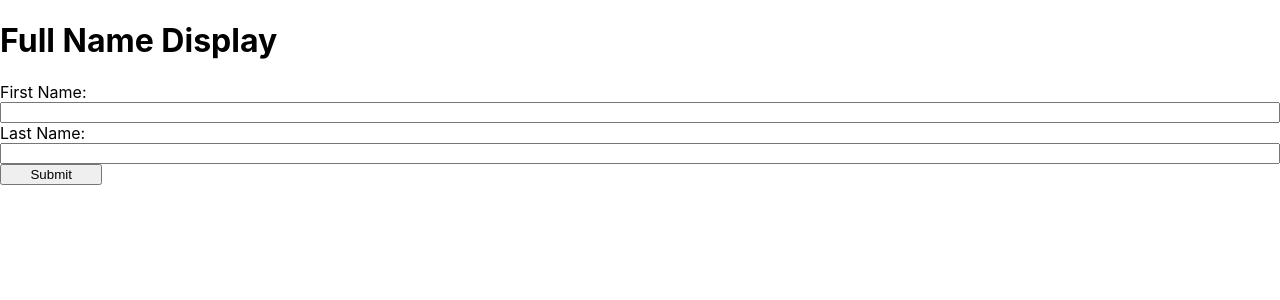
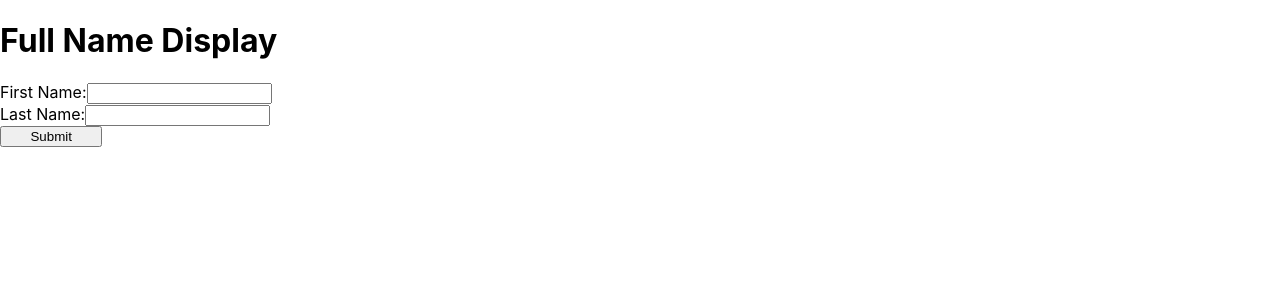
Before and after one commit to himakshis52/DisplayName, a React (Create React App) app: page / in a window 1280 px wide. Shown: the top 300 px of the page. Built offline with nearby package versions, Linux system fonts and the light colour scheme.

Commit message:
Modified form element

```diff
--- a/src/DisplayName.jsx
+++ b/src/DisplayName.jsx
@@ -14,7 +14,11 @@ const DisplayName = () => {
 
         e.preventDefault();
 
-        setSubmit(true)
+        if(firstname.trim() !== "" && lastname.trim() !== ""){
+            setSubmit(true);
+        }
+
+
 
     }
 
@@ -25,23 +29,23 @@ const DisplayName = () => {
                 onSubmit={handleSubmit}
                 style={{ display: "flex", flexDirection:"column"}}
                >
+                <div>
                 <label htmlFor="firstname">
                     First Name:
                     </label>
 
                     <input type="text" required={true} id="firstname"
                         onChange={(e) => setFirstname(e.target.value)}/>
+                </div>
 
-
-
-
+                <div>
                     <label htmlFor="lastname">
 
                         Last Name:
                     </label>
                     <input type="text" value={lastname} required={true} id="lastname"
                     onChange={(e) => setLastname(e.target.value)}/>
-
+                </div>
 
                 <button
                     style={{ width: "8%"}}
@@ -50,16 +54,18 @@ const DisplayName = () => {
                         Submit
                 </button>
 
+            </form>
+
                 {
                     submit && (
-                            <div>
+
                         <h4>Full Name: {firstname} {lastname}</h4>
-                            </div>
+
 
                     )
                 }
 
-            </form>
+
         </>
     )
 }
```
Lines whose indentation alone changed are shown as unchanged.
